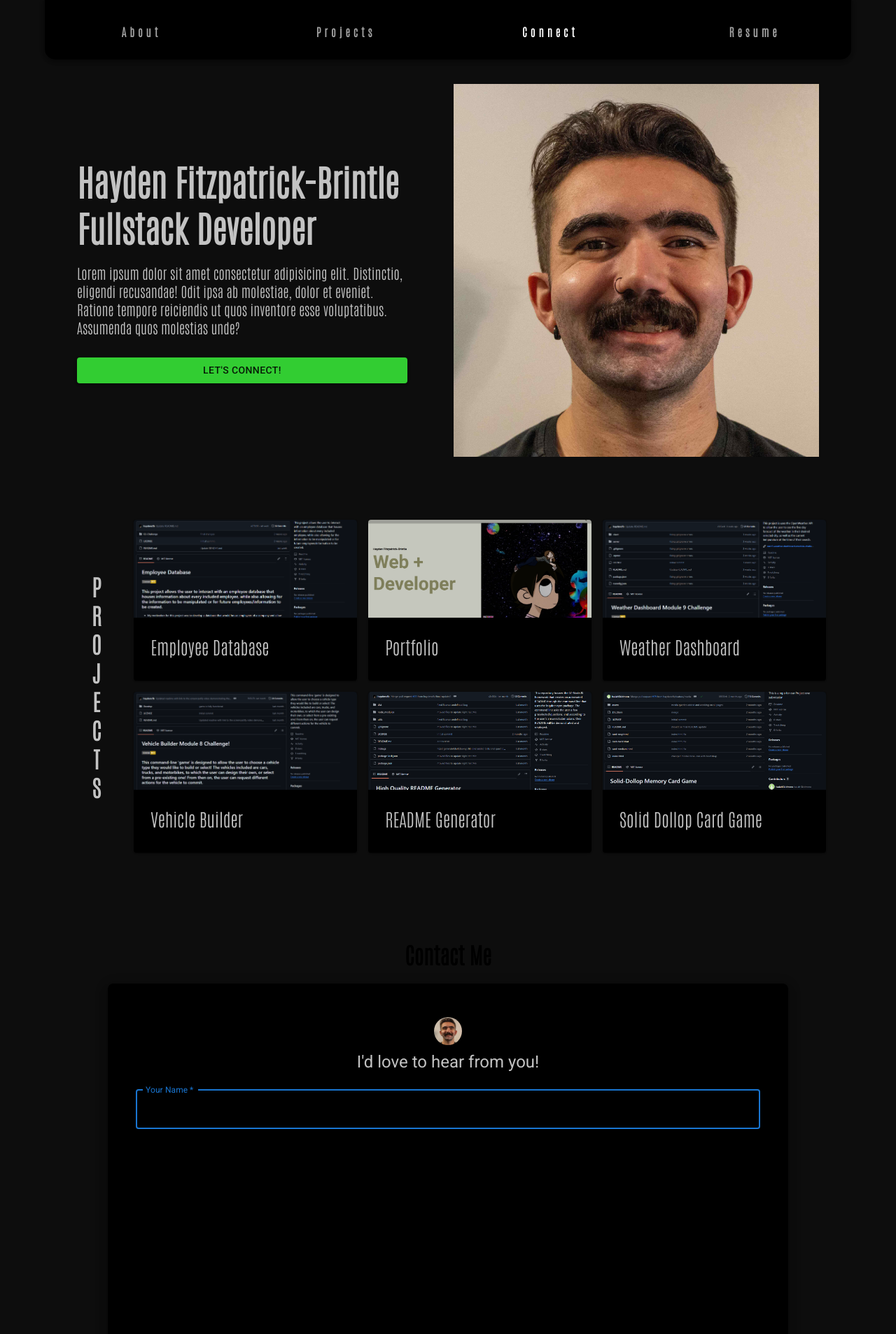
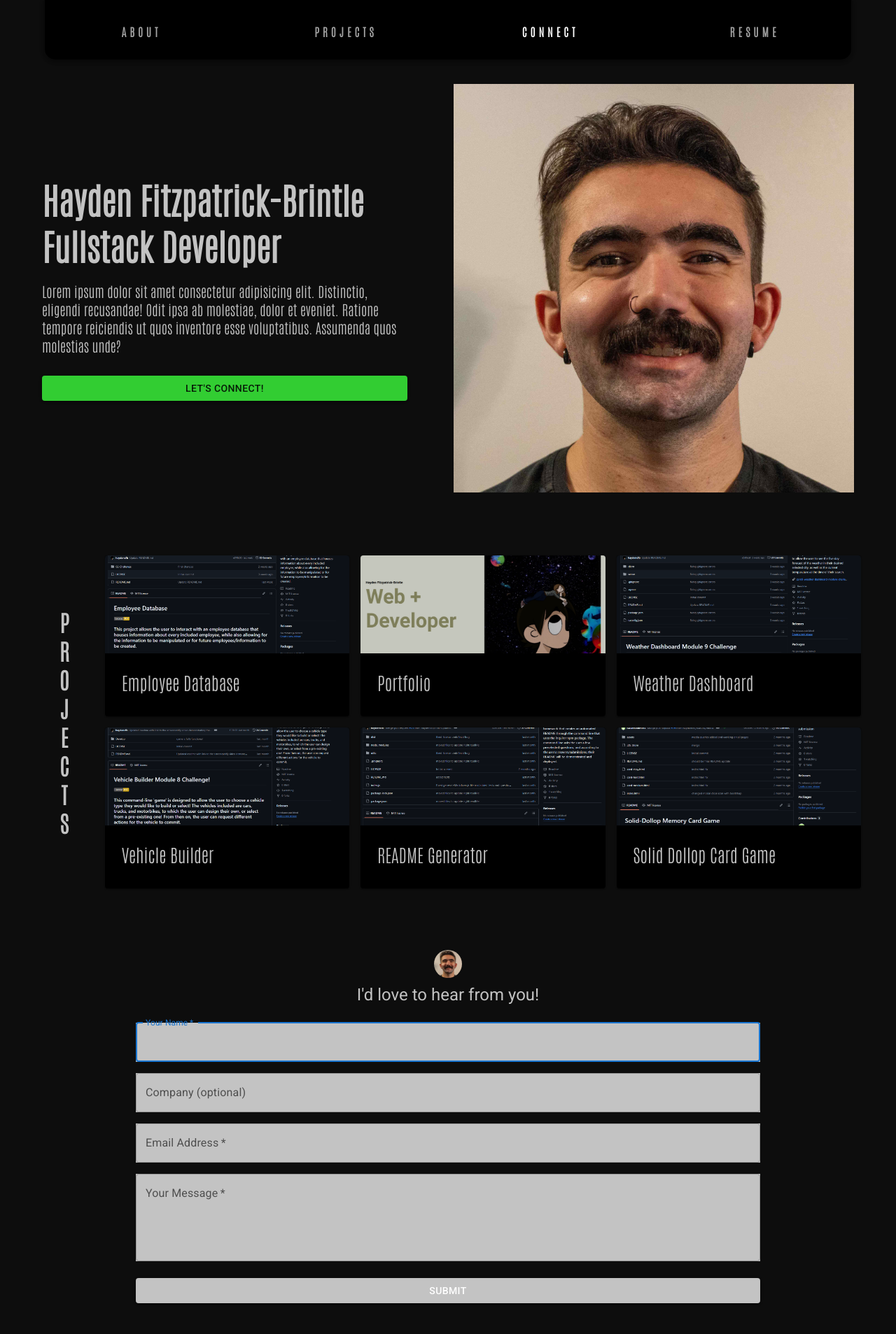
Before and after one commit to haydencfb/personal-portfolio, a React (Vite) app: page /Contact in a window 1280 px wide. Shown: the top 1907 px of the page at 70% size. Built offline with nearby package versions, Linux system fonts and the light colour scheme.

Commit message:
uypdatre

```diff
--- a/src/app.css
+++ b/src/app.css
@@ -45,7 +45,7 @@ html, body, main, #root {
 
 @media (min-width: 768px) {
     main {
-        margin: 25px 100px 25px 100px;
+        margin: 25px 50px 25px 50px;
     }
 }
 
--- a/src/components/header-comp/header-comp.jsx
+++ b/src/components/header-comp/header-comp.jsx
@@ -145,7 +145,7 @@ export default function Header(props) {
                       <NavLink to="/" className={({ isActive }) =>
                       isActive ? `${classes.headerLinkActive}` : `${classes.headerLink}`}
                       >
-                        About
+                        ABOUT
                       </NavLink>
                     </MenuItem>
 
@@ -166,10 +166,10 @@ export default function Header(props) {
                     </MenuItem>
 
                     <MenuItem onClick={handleClose} sx={{justifyContent: "center"}}>
-                      <NavLink to="/Resume" className={({ isActive }) =>
+                      <NavLink to="/RESUME" className={({ isActive }) =>
                       isActive ? `${classes.headerLinkActive}` : `${classes.headerLink}`}
                       >
-                        Resume
+                        RESUME
                       </NavLink>
                     </MenuItem>
 
@@ -220,7 +220,7 @@ export default function Header(props) {
                     <NavLink to="/" className={({ isActive }) =>
                       isActive ? `${classes.headerLinkActive}` : `${classes.headerLink}`}
                       >
-                      About
+                      ABOUT
                     </NavLink>
                 </Grid>
 
@@ -238,7 +238,7 @@ export default function Header(props) {
                     <NavLink to="/Portfolio" className={({ isActive }) =>
                       isActive ? `${classes.headerLinkActive}` : `${classes.headerLink}`}
                       >
-                      Projects
+                      PROJECTS
                     </NavLink>
                 </Grid>
 
@@ -256,7 +256,7 @@ export default function Header(props) {
                     <NavLink to="/Contact" className={({ isActive }) =>
                       isActive ? `${classes.headerLinkActive}` : `${classes.headerLink}`}
                       >
-                      Connect
+                      CONNECT
                     </NavLink>
                 </Grid>
 
@@ -271,10 +271,10 @@ export default function Header(props) {
                     padding: `25px`
                   }}
                 >
-                    <NavLink to="/Resume" className={({ isActive }) =>
+                    <NavLink to="/RESUME" className={({ isActive }) =>
                       isActive ? `${classes.headerLinkActive}` : `${classes.headerLink}`}
                       >
-                      Resume
+                      RESUME
                     </NavLink>
                 </Grid>
               </>
@@ -324,7 +324,7 @@ export default function Header(props) {
                       <NavLink to="/" className={({ isActive }) =>
                       isActive ? `${classes.headerLinkActive}` : `${classes.headerLink}`}
                       >
-                        About
+                        ABOUT
                       </NavLink>
                     </MenuItem>
 
@@ -345,10 +345,10 @@ export default function Header(props) {
                     </MenuItem>
 
                     <MenuItem onClick={handleClose} sx={{justifyContent: "center"}}>
-                      <NavLink to="/Resume" className={({ isActive }) =>
+                      <NavLink to="/RESUME" className={({ isActive }) =>
                       isActive ? `${classes.headerLinkActive}` : `${classes.headerLink}`}
                       >
-                        Resume
+                        RESUME
                       </NavLink>
                     </MenuItem>
 
@@ -393,7 +393,7 @@ export default function Header(props) {
                     paddingRight: "25px"
                   }}
                 >
-                  <h2 className={`${classes.headerH2}`}>Hayden Fitzpatrick-Brintle</h2>
+                  <h2 className={`${classes.headerH2}`}>HAYDEN FITZ-BRINTLE</h2>
                 </Grid>
               </>
 
--- a/src/pages/about-page/about-page.jsx
+++ b/src/pages/about-page/about-page.jsx
@@ -86,7 +86,53 @@ function About() {
         }}
       >
 
-        <Grid
+        {isMobile === true ? (
+          <>
+            <Grid
+              display='flex'
+              flexDirection='column'
+              alignItems='center'
+              size={{
+                mobile: 12
+              }}
+              sx={{
+                // paddingRight: "50px"
+              }}
+            >
+              <h1 className={`${classes.nameH1}`}>Hayden Fitzpatrick-Brintle</h1>
+              <h2 className={`${classes.webDevH1}`}>Fullstack Developer</h2>
+              <p className={`${classes.paragraph}`}>Lorem ipsum dolor sit amet consectetur adipisicing elit. Distinctio, eligendi recusandae! Odit ipsa ab molestiae, dolor et eveniet. Ratione tempore reiciendis ut quos inventore esse voluptatibus. Assumenda quos molestias unde?</p>
+              <Button variant='contained' color='primary' sx={{
+                marginTop: "10px",
+                width: "100%"
+              }}>Let's Connect!</Button>
+            </Grid>
+          </>
+        ) : (
+          <>
+            <Grid
+              display='flex'
+              flexDirection='column'
+              alignItems='start'
+              size={{
+                tablet: 6,
+                laptop: 6
+              }}
+              sx={{
+                paddingRight: "50px"
+              }}
+            >
+              <h1 className={`${classes.nameH1}`}>Hayden Fitzpatrick-Brintle</h1>
+              <h2 className={`${classes.webDevH1}`}>Fullstack Developer</h2>
+              <p className={`${classes.paragraph}`}>Lorem ipsum dolor sit amet consectetur adipisicing elit. Distinctio, eligendi recusandae! Odit ipsa ab molestiae, dolor et eveniet. Ratione tempore reiciendis ut quos inventore esse voluptatibus. Assumenda quos molestias unde?</p>
+              <Button variant='contained' color='primary' sx={{
+                marginTop: "10px",
+                width: "100%"
+              }}>Let's Connect!</Button>
+            </Grid>
+          </>
+        )}
+        {/* <Grid
           display='flex'
           flexDirection='column'
           alignItems='start'
@@ -106,7 +152,7 @@ function About() {
             marginTop: "10px",
             width: "100%"
           }}>Let's Connect!</Button>
-        </Grid>
+        </Grid> */}
 
         <Grid
           display='flex'
--- a/src/pages/about-page/about.module.css
+++ b/src/pages/about-page/about.module.css
@@ -20,13 +20,13 @@
 
 .nameH1 {
     color: var(--accent-color);
-    font-size: clamp(2rem, 4vw, 4rem);
+    font-size: clamp(1.25rem, 4vw, 4rem);
     margin: 0px;
 }
 
 .webDevH1 {
     color: var(--accent-color);
-    font-size: clamp(2rem, 4vw, 4rem);
+    font-size: clamp(1.25rem, 4vw, 4rem);
     margin: 0px;
 }
 
--- a/src/pages/contact-page/contact-page.jsx
+++ b/src/pages/contact-page/contact-page.jsx
@@ -8,11 +8,16 @@ import TextField from "@mui/material/TextField";
 import Grid from "@mui/material/Grid2";
 import Box from "@mui/material/Box";
 import Typography from "@mui/material/Typography";
+import useMediaQuery from '@mui/material/useMediaQuery';
+
 
 // Import Image Hooks
 import uziLogo from "../../assets/profilePic.jpg";
 
 export default function Contact() {
+
+const isMobile = useMediaQuery(`(max-width: 435px)`);
+
 const [formState, setFormState] = useState({
     yourName: "",
     company: "",
@@ -60,44 +65,85 @@ const handleSubmit = (e) => {
 
 return (
     <>
-                <Box
-                    style={{
-                        //example of using a style object, able to use this in any react component.
-                        display: "flex",
-                        flexDirection: "column",
-                        justifyContent: "center",
-                        alignItems: "center",
-                        paddingTop: "50px",
-                        paddingBottom: 10,
-                        height: "100vh",
-                        width: "100%",
+        <Grid
+            container
+            direction="row"
+            spacing={2}
+            aligns="center"
+            justifyContent="center"
+            alignItems="center"
+            sx={{
+                marginTop: "5rem",
+                // width: "100%",
             }}
         >
-                    <Box>
-                        <h1>Contact Me</h1>
-                    </Box>
-                    <Box
-                        className="name"
+{/*
+            {isMobile === true ? (
+                <Grid
+                    display='flex'
+                    flexDirection='column'
+                    alignItems='center'
+                    justifyContent='center'
+                    size={{
+                        mobile: 12
+                    }}
                     sx={{
-                                backgroundColor: "var(--grey)",
-                                padding: 5,
-                                display: "flex",
-                                flexDirection: "column",
-                                justifyContent: "center",
-                                alignItems: "center",
-                                borderRadius: 2,
-                                boxShadow: 10,
+                        color: "var(--accent-color)"
+                    }}
+                >
+                    <h1>
+                        CONTACT
+                    </h1>
+                </Grid>
+            ) : (
+                <Grid
+                    display='flex'
+                    flexDirection='row'
+                    alignItems='start'
+                    justifyContent='start'
+                    size={{
+                        tablet: 1,
+                        laptop: 1
+                    }}
+                    sx={{
+                        color: "var(--accent-color)"
+                    }}
+                >
+                    <h1>
+                        C<br/>
+                        O<br/>
+                        N<br/>
+                        T<br/>
+                        A<br/>
+                        C<br/>
+                        T<br/>
+                    </h1>
+                </Grid>
+            )} */}
+
+            <Grid
+                display='flex'
+                flexDirection='column'
+                alignItems='center'
+                justifyContent='center'
+                size={{
+                    mobile: 12,
+                    tablet: 11,
+                    laptop: 11
                 }}
             >
                 <Avatar
                     src={uziLogo}
-                            sx={{ m: 1, bgcolor: "secondary.main" }}
+                    sx={{
+                        m: 1,
+                        bgcolor: "secondary.main"
+                    }}
                 />
                 <Typography
                     component="h1"
                     variant="h5"
                     sx={{
-                                color: "var(--accent-color)"
+                        color: "var(--accent-color)",
                     }}
                 >
                     I&apos;d love to hear from you!
@@ -113,7 +159,13 @@ return (
                     container
                     spacing={2}
                 >
-                            <Grid size={{xs: 12}}>
+                    <Grid
+                    size={{
+                        xs: 12}}
+                    sx={{
+                        backgroundColor: "var(--accent-color)",
+                    }}
+                    >
                         <TextField
                             autoComplete="given-name"
                             name="yourName"
@@ -126,7 +178,10 @@ return (
                             autoFocus
                         />
                     </Grid>
-                            <Grid size={{xs: 12}}>
+                    <Grid size={{xs: 12}}
+                    sx={{
+                        backgroundColor: "var(--accent-color)",
+                    }}>
                         <TextField
                             fullWidth
                             id="company"
@@ -137,7 +192,10 @@ return (
                             autoComplete="company"
                         />
                     </Grid>
-                            <Grid size={{xs: 12}}>
+                    <Grid size={{xs: 12}}
+                    sx={{
+                        backgroundColor: "var(--accent-color)",
+                    }}>
                         <TextField
                             required
                             fullWidth
@@ -149,7 +207,10 @@ return (
                             autoComplete="email"
                         />
                     </Grid>
-                            <Grid size={{xs: 12}}>
+                    <Grid size={{xs: 12}}
+                    sx={{
+                        backgroundColor: "var(--accent-color)",
+                    }}>
                         <TextField
                             required
                             fullWidth
@@ -172,7 +233,7 @@ return (
                     mb: 2,
                     backgroundColor: 'var(--accent-color)',
                     // example of using pseudo classes inside the sx prop:
-                            "&:hover": { backgroundColor: "var(--terciary-color)" },
+                    "&:hover": { backgroundColor: "green" },
                     }}
                 >
                     Submit
@@ -191,22 +252,8 @@ return (
                     {userMessage}
                 </Typography>
                 )}
-                    </Box>
-                </Box>
-
-                <Box
-                style={{
-                    //example of using a style object, able to use this in any react component.
-                    display: "flex",
-                    flexDirection: "column",
-                    justifyContent: "center",
-                    alignItems: "center",
-                    width: "20%",
-                }}>
-                    <Box>
-                        <h1>hello</h1>
-                    </Box>
-                </Box>
+            </Grid>
+        </Grid>
     </>
 );
 }
```
Lines whose indentation alone changed are shown as unchanged.
